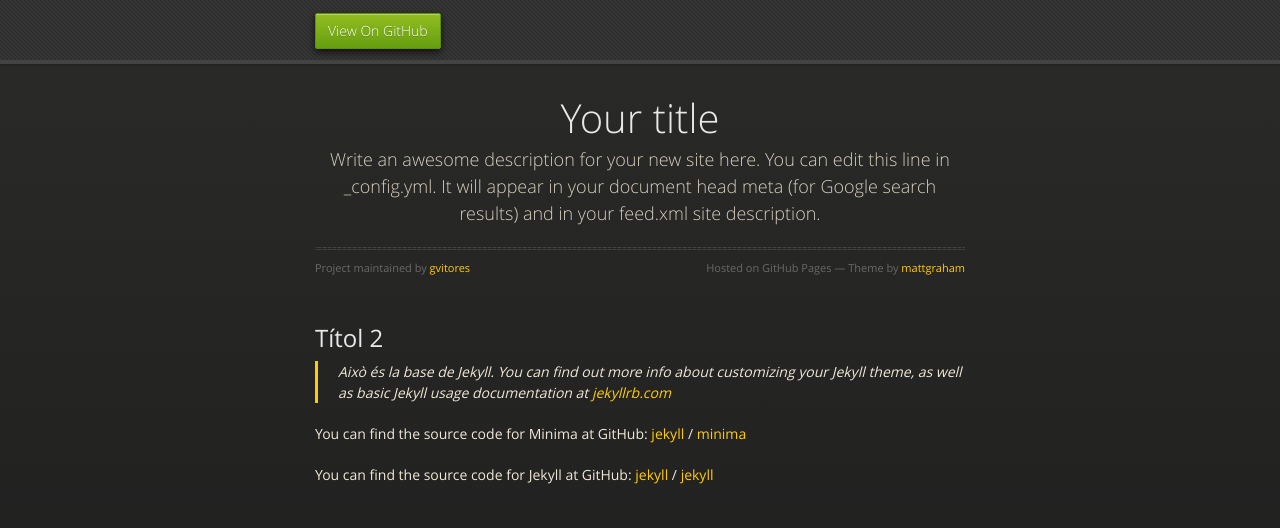
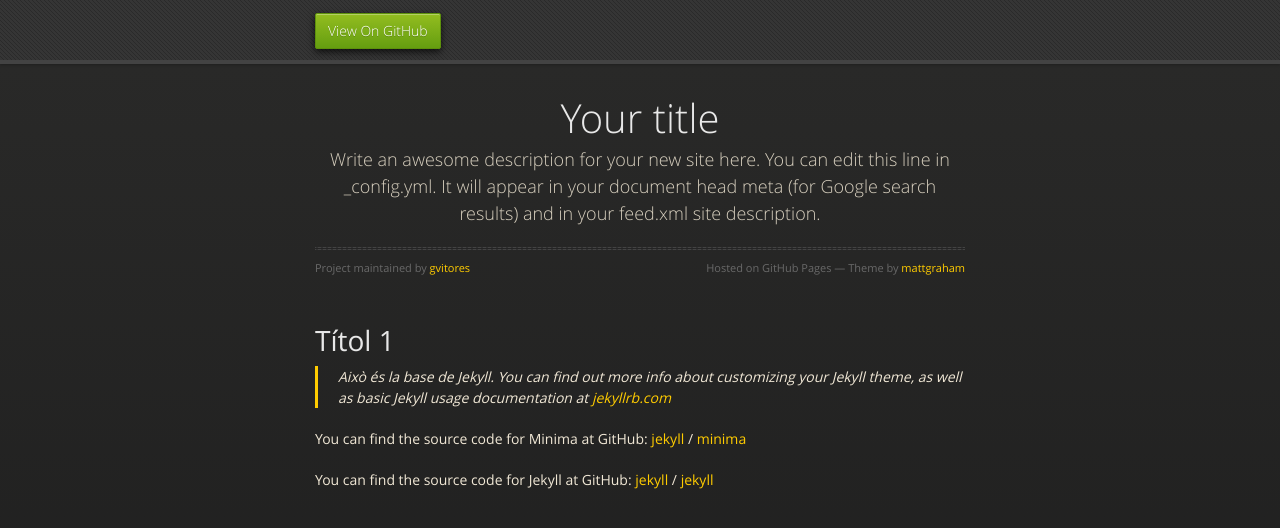
Before and after one commit to gvitores/w, a Jekyll site: the page built from about.markdown, in a window 1280 px wide. Shown: the top 528 px of the page. Built offline with Jekyll 4.4.1, drawn with Linux system fonts in a browser that asks for light colours.

Commit message:
Update about.markdown

```diff
--- a/about.markdown
+++ b/about.markdown
@@ -3,7 +3,7 @@ layout: page
 title: About
 permalink: /about/
 ---
-## Títol 2
+# Títol 1
 > Això és la base de Jekyll. You can find out more info about customizing your Jekyll theme, as well as basic Jekyll usage documentation at [jekyllrb.com](https://jekyllrb.com/)
 
 You can find the source code for Minima at GitHub:
```
